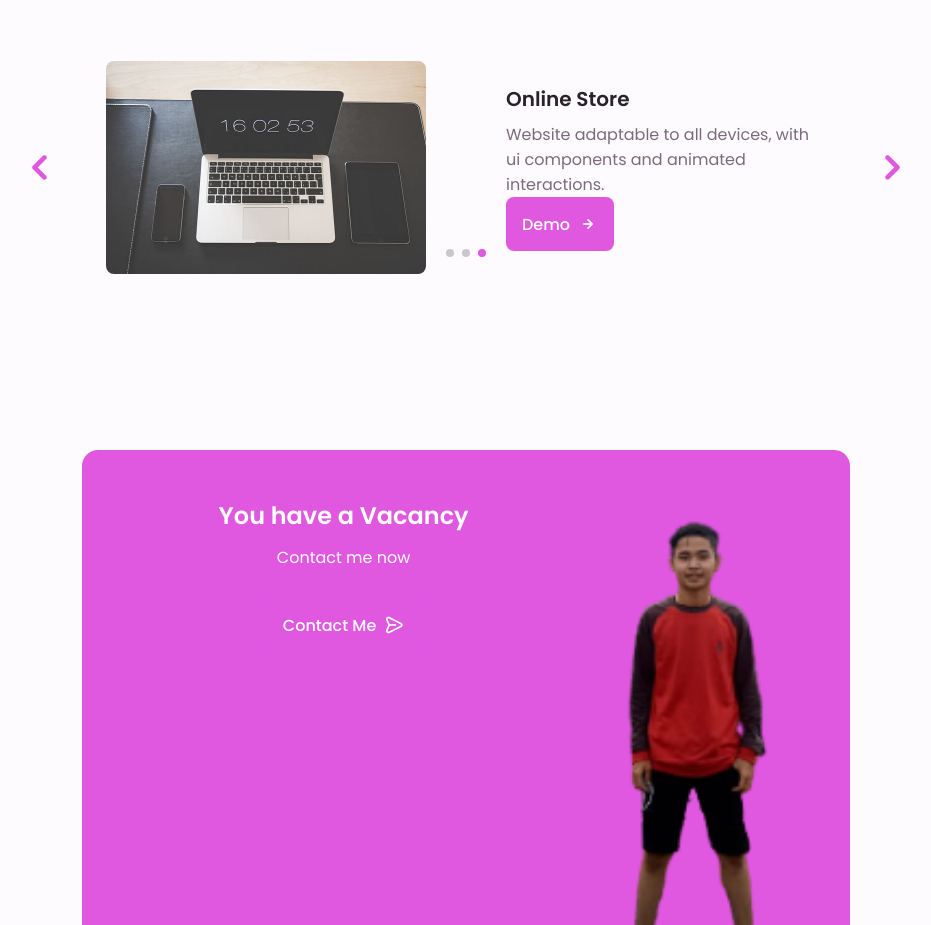
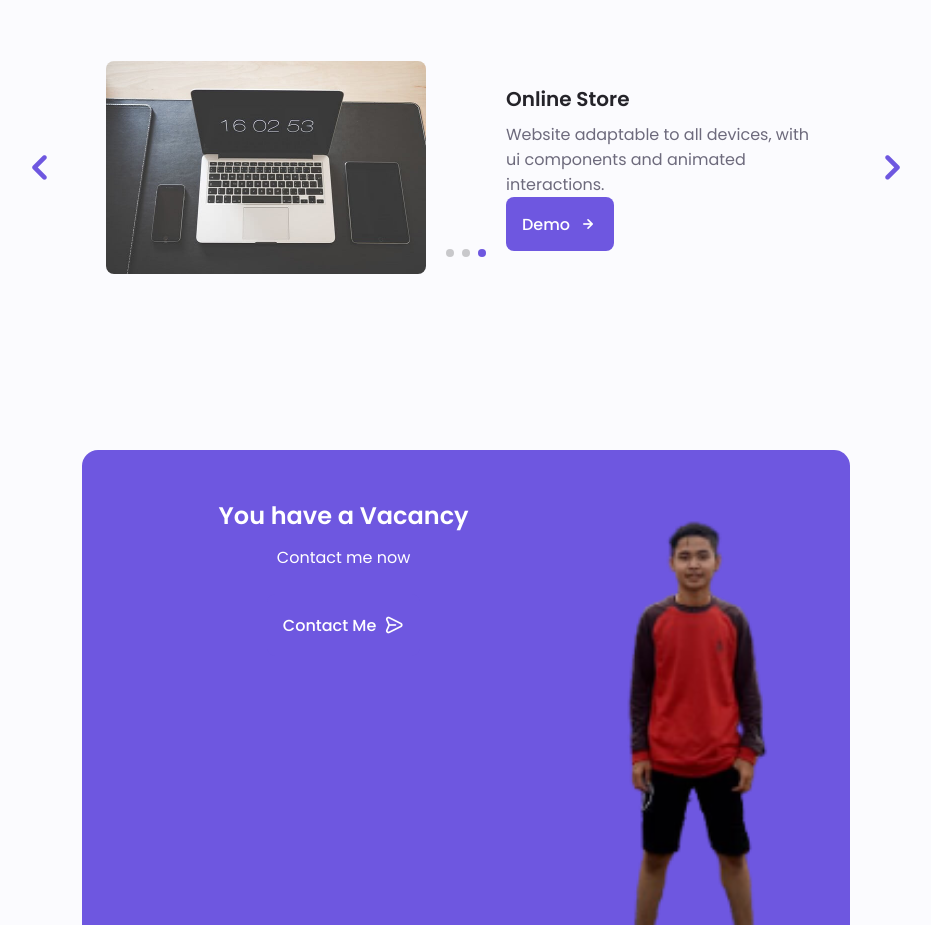
Before and after one commit to resna1505/Portofolio, a plain HTML site: page index.html in a window 1280 px wide. Shown: the part 3381-4306 px from the top of the page, without its empty margins (174-1105 px from the left). Drawn offline with nearby package versions, Linux system fonts and the light colour scheme.

Commit message:
Update styles.css

```diff
--- a/assets/css/styles.css
+++ b/assets/css/styles.css
@@ -7,7 +7,7 @@
 
     /*========== Colors ==========*/
     /* Change favorite color */
-    --hue-color: 300; /*Purple 250 - Green 142 - Blue 230 - Pink 340*/
+    --hue-color: 250; /*Purple 250 - Green 142 - Blue 230 - Pink 340*/
 
     /* HSL color mode */
     --first-color: hsl(var(--hue-color), 69%, 61%);
```
